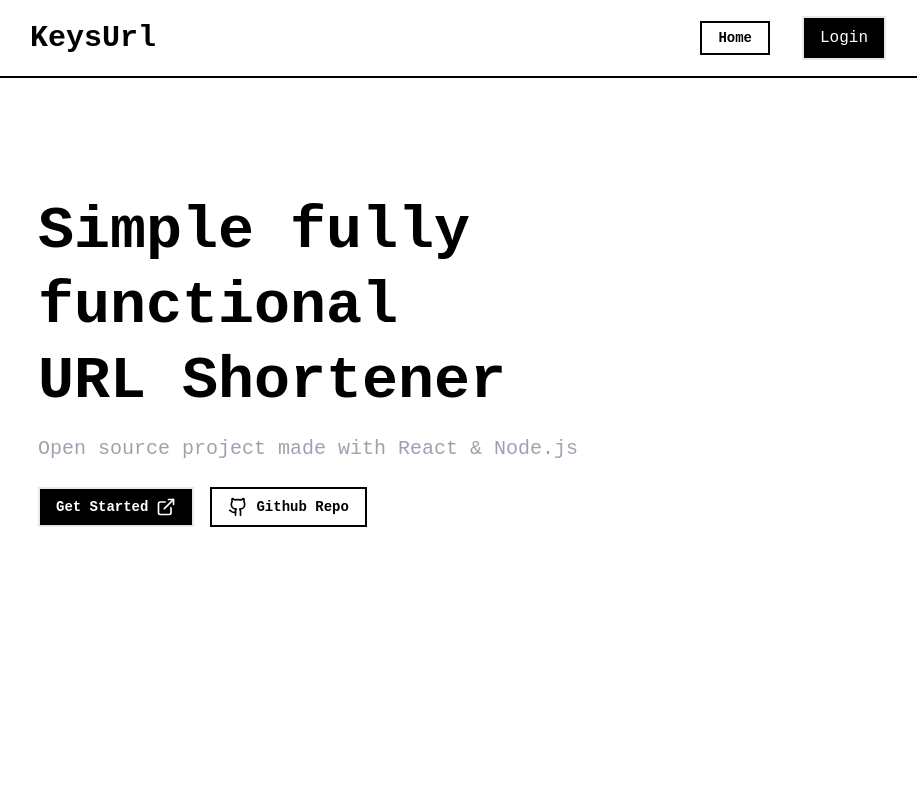
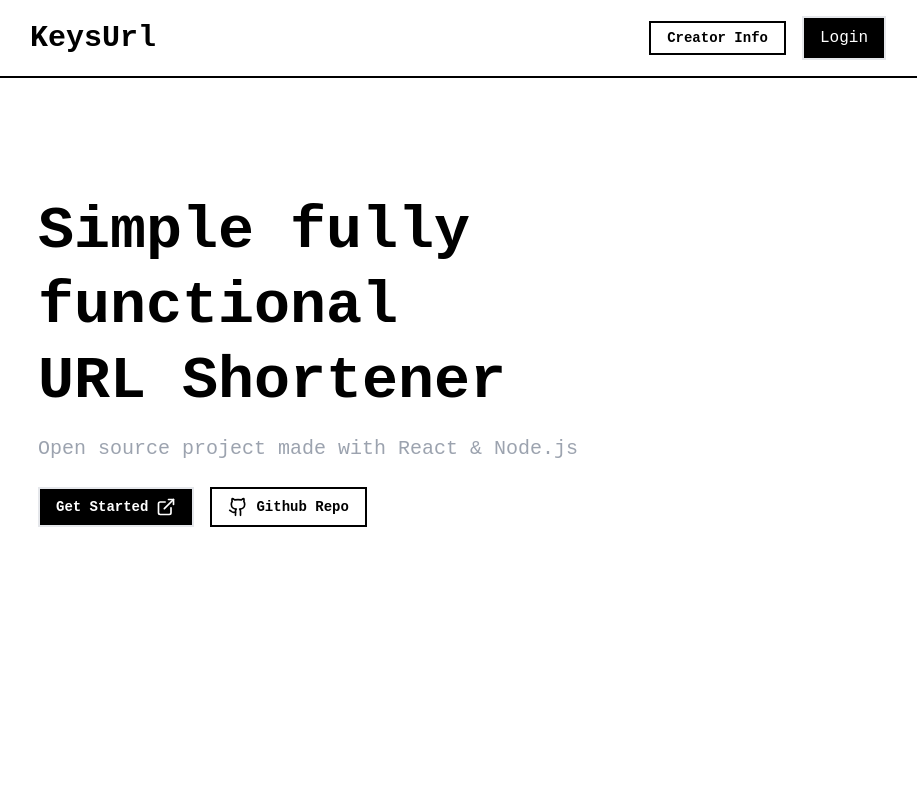
Before and after one commit to Keys4Ever/URLShortenerV2, a React (Vite) app in the folder Frontend/: page / in a window 1280 px wide. Shown: the top 799 px of the page, without its empty margins (204-1121 px from the left). Built offline with nearby package versions, Linux system fonts and the light colour scheme; no server answers.

Commit message:
Fix: this should be like this

```diff
--- a/Frontend/src/components/Nav/Nav.jsx
+++ b/Frontend/src/components/Nav/Nav.jsx
@@ -20,8 +20,8 @@ const Nav = () => {
         <nav className="bg-white dark:bg-black border-b-2 border-black dark:border-white">
             <div className="flex flex-wrap items-center justify-between max-w-[932px] mx-auto p-4">
                 <LogoCliqueable />
-                <div className="flex items-center gap-2 sm:gap-3 md:gap-4 lg:gap-6 xl:gap-8 md:order-2">
-                    {url != 'http://localhost:5173' ? <ABtn label='Home'link='/' /> : <ABtn link="https://keys4ever.dev" label="Creator Info" className="text-xs sm:text-sm md:text-base lg:text-lg" />}
+                <div className="flex items-center gap-4">
+                    {url != '/' ? <ABtn label='Home'link='/' /> : <ABtn link="https://keys4ever.dev" label="Creator Info" className="text-xs sm:text-sm md:text-base lg:text-lg" external />}
 
                     {auth.authenticated ? <ImageDropMenu /> : <LoginButton /> }
                 </div>
```
